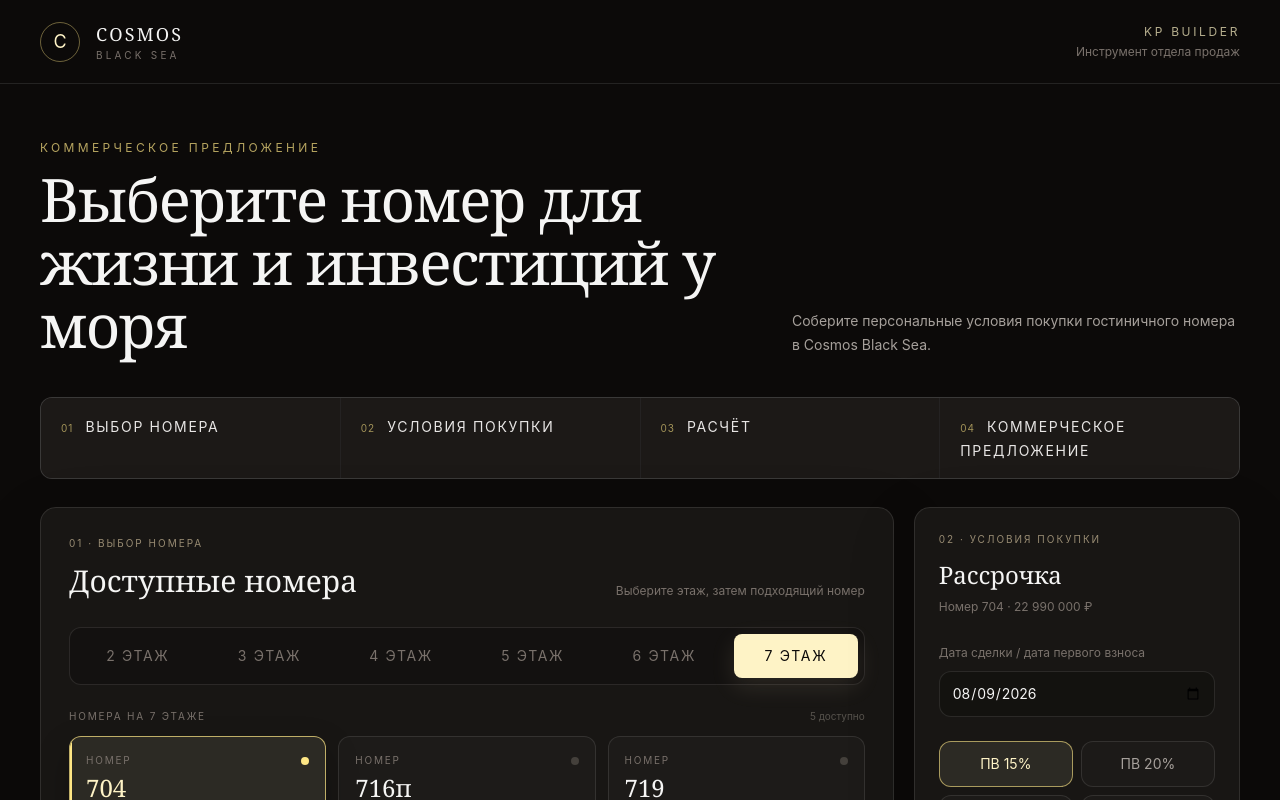
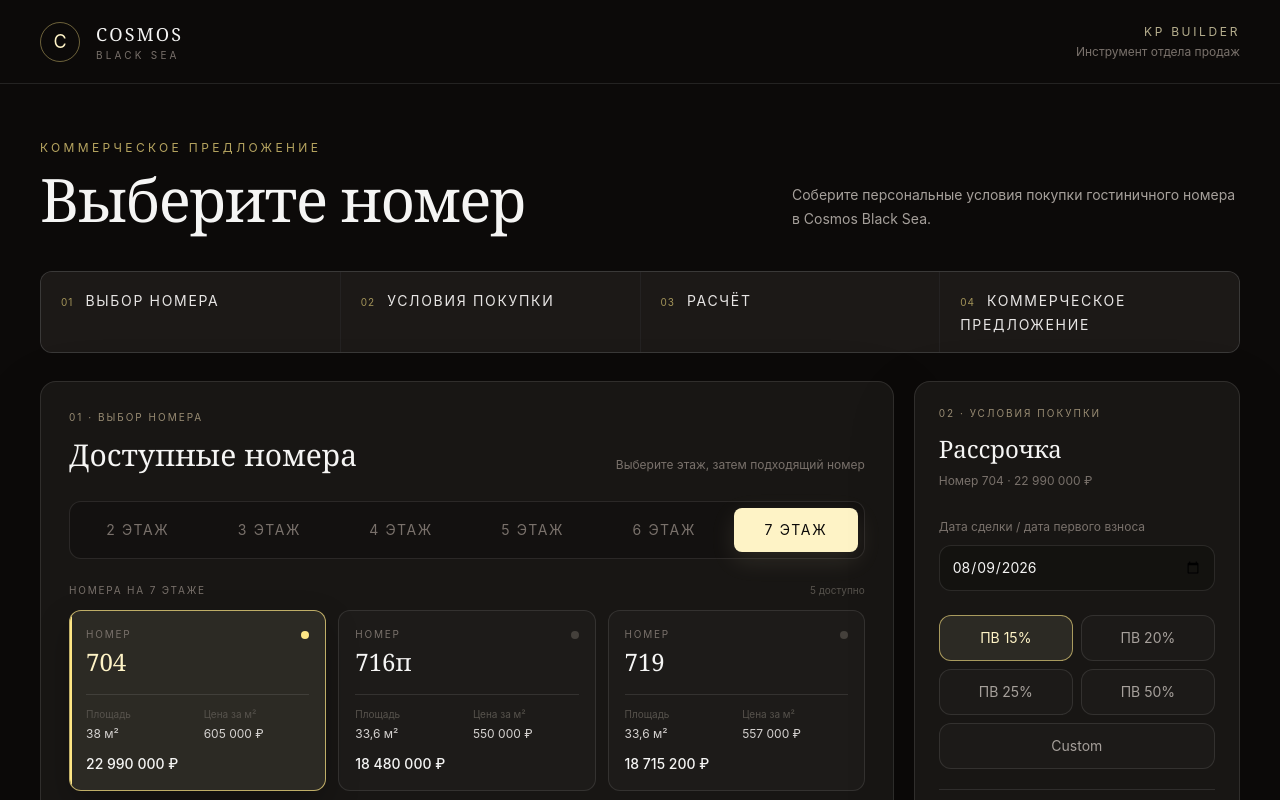
Before and after one commit to yauhenizhohlo-debug/CO-Builder, a Next.js app: page / in a window 1280 px wide. Shown: the top 800 px of the page. Built offline with nearby package versions, Linux system fonts and the light colour scheme.

Commit message:
Simplify room selection heading

```diff
--- a/app/page.tsx
+++ b/app/page.tsx
@@ -32,7 +32,7 @@ export default function Home() {
           <div>
             <p className="mb-3 text-xs uppercase tracking-[0.28em] text-amber-200/70">Коммерческое предложение</p>
             <h1 className="max-w-3xl font-serif text-4xl leading-[1.05] tracking-tight sm:text-5xl lg:text-6xl">
-              Выберите номер для жизни и инвестиций у моря
+              Выберите номер
             </h1>
           </div>
           <p className="max-w-md text-sm leading-6 text-stone-400">
```
